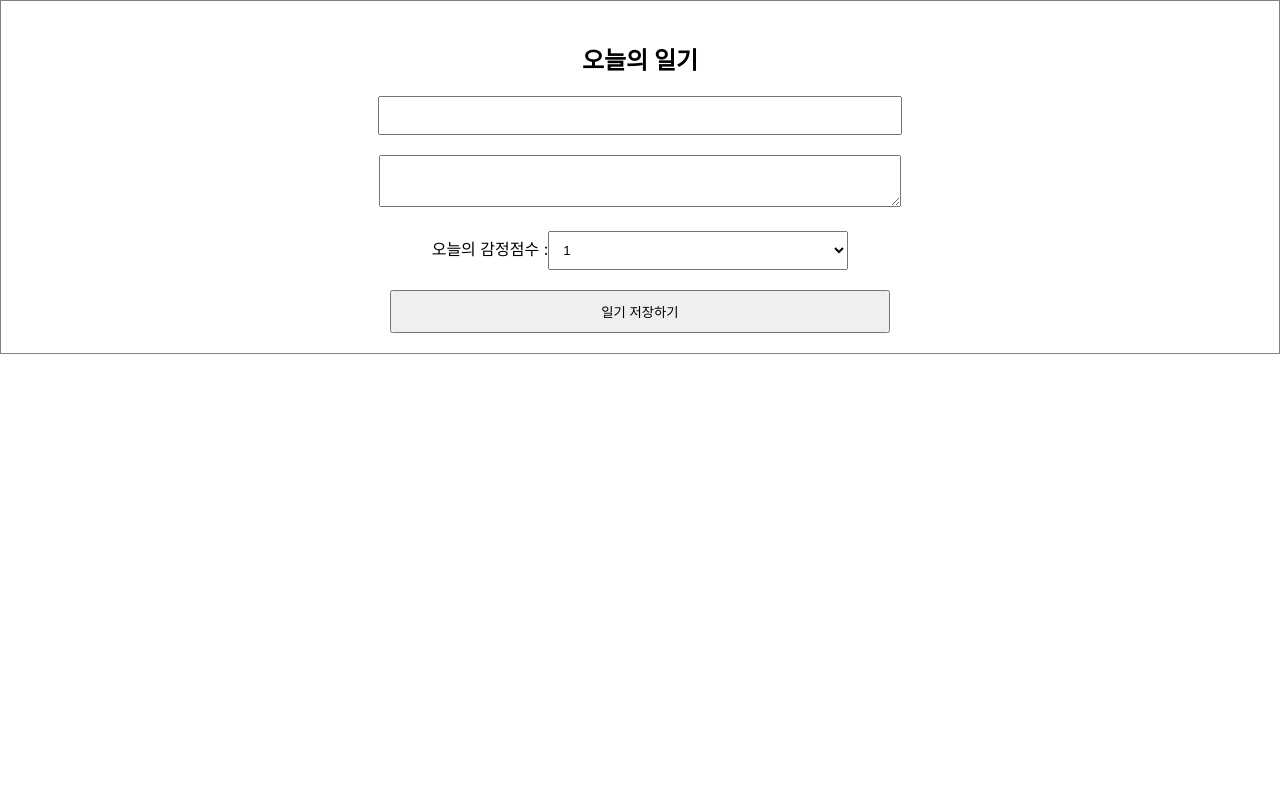
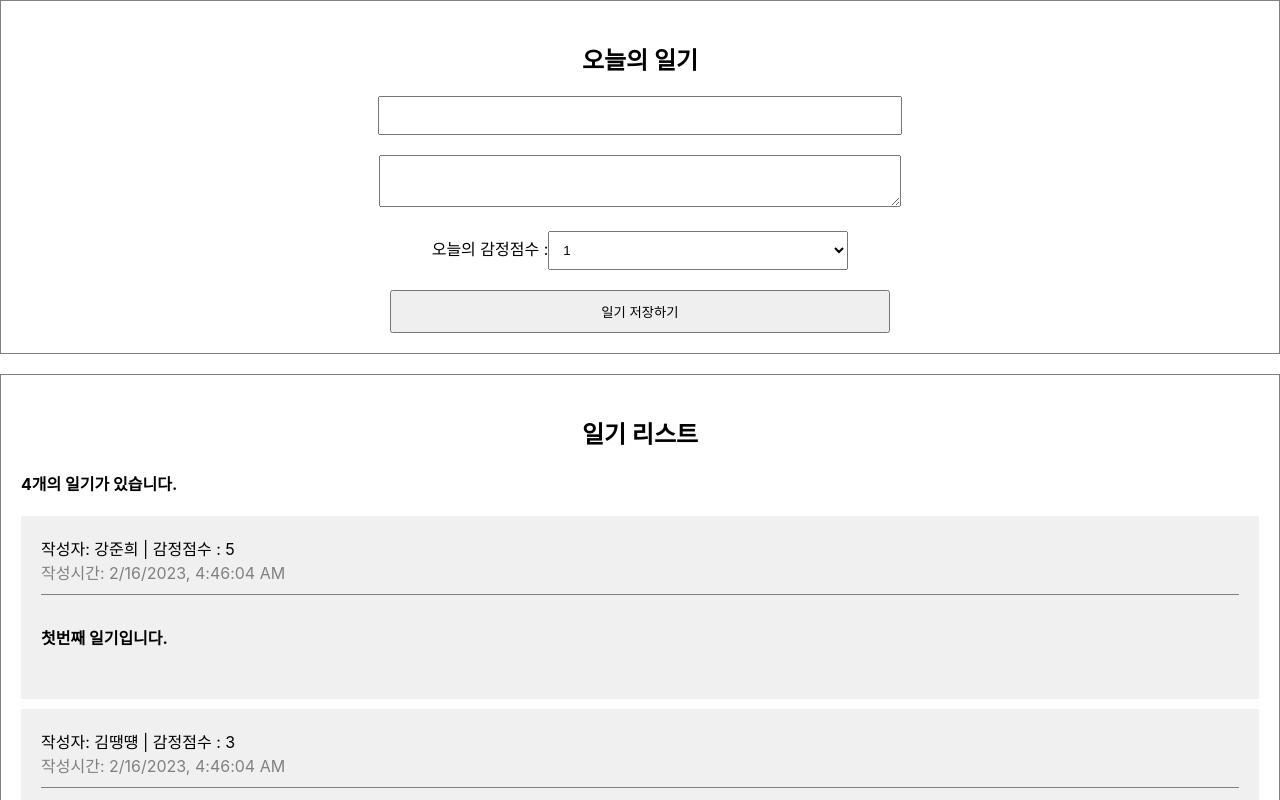
Before and after one commit to juneandkang/simpleDiary, a React (Create React App) app: page / in a window 1280 px wide. Shown: the top 800 px of the page. Built offline with nearby package versions, Linux system fonts and the light colour scheme.

Commit message:
[feat] DiaryList, DiaryItem 추가

```diff
--- a/src/App.css
+++ b/src/App.css
@@ -21,3 +21,40 @@
   padding: 10px;
   cursor: pointer;
 }
+
+
+/* List */
+
+.DiaryList{
+  border : 1px solid gray;
+  padding: 20px;
+  margin-top: 20px;
+}
+
+.DiaryList h2{
+  text-align: center;
+}
+
+/* Item */
+
+.DiaryItem{
+  background-color: rgb(240,240,240);
+  margin-bottom: 10px;
+  padding: 20px;
+}
+
+.DiaryItem .info{
+  border-bottom : 1px solid gray;
+  padding-bottom : 10px;
+  margin-bottom: 10px;
+}
+
+.DiaryItem .date{
+  color: gray;
+}
+
+.DiaryItem .content{
+  font-weight: bold;
+  margin-bottom: 30px;
+  margin-top: 30px;
+}
--- a/src/App.js
+++ b/src/App.js
@@ -1,12 +1,47 @@
 import './App.css';
 import DiaryEditor from './DiaryEditior';
+import DiaryList from './DiaryList';
 
 function App() {
+
+  const dummyList = [
+    {
+      id:1,
+      author: "강준희",
+      content: '첫번째 일기입니다.',
+      emotion: 5,
+      created_date: new Date().getTime(),
+    },
+    {
+      id:2,
+      author: "김땡떙",
+      content: '두번째 일기입니다.',
+      emotion: 3,
+      created_date: new Date().getTime(),
+    },
+    {
+      id:3,
+      author: "이떙땡",
+      content: '세번째 일기입니다.',
+      emotion: 2,
+      created_date: new Date().getTime(),
+    },
+    {
+      id:4,
+      author: "최삼삼",
+      content: '네번째 일기입니다.',
+      emotion: 4,
+      created_date: new Date().getTime(),
+    },
+  ]
+
+
   return (
     <div className="App">
       <header className="App-header">
       </header>
       <DiaryEditor />
+      <DiaryList diaryList={dummyList}/>
     </div>
   );
 }
--- /dev/null
+++ b/src/DiaryItem.js
@@ -0,0 +1,14 @@
+const DiaryItem = ({author, content, emotion, created_date, id})=>{
+    return(
+        <div className="DiaryItem">
+            <div className="info">
+                <span>작성자: {author} | 감정점수 : {emotion}</span>
+                <br/>
+                <span className="date">작성시간: {new Date(created_date).toLocaleString()}</span>
+            </div>
+            <div className="content">{content}</div>
+        </div>
+    )
+}
+
+export default DiaryItem;
--- /dev/null
+++ b/src/DiaryList.js
@@ -0,0 +1,20 @@
+import DiaryItem from "./DiaryItem";
+
+const DiaryList = ({diaryList}) => {
+    return(
+        <div className="DiaryList">
+            <h2>일기 리스트</h2>
+            <h4>{diaryList.length}개의 일기가 있습니다.</h4>
+            <div>
+                {diaryList.map((item)=>(
+                    <DiaryItem key={item.id} {...item}/>
+                ))}
+            </div>
+        </div>
+    )
+}
+
+DiaryList.defaultProps = {
+    diaryList: [],
+}
+export default DiaryList;
```
